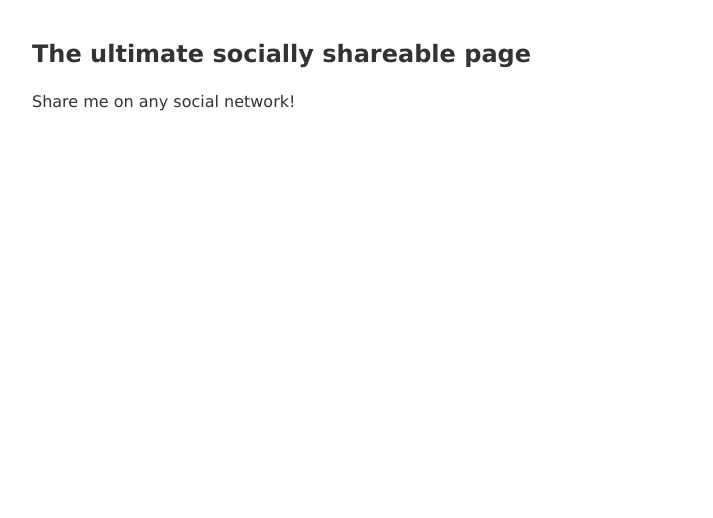
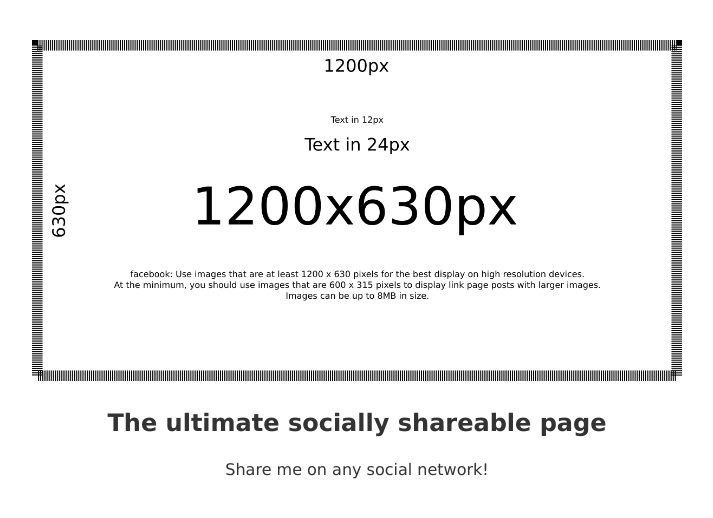
Before and after one commit to Offirmo/x, a plain HTML site: page 20170905-shareable-on-social-networks/index.html in a window 1280 px wide. Shown: the whole page, without its empty margins (283-996 px from the left). Drawn offline with Linux system fonts and the light colour scheme.

Commit message:
TLDW :scream_cat:

```diff
--- a/20170905-shareable-on-social-networks/index.html
+++ b/20170905-shareable-on-social-networks/index.html
@@ -41,7 +41,7 @@
 	<meta property="og:title" content="The ultimate socially shareable page">
 	<meta property="og:site_name" content="{@formatMessage _key="title"/}">
 	<meta property="og:description" content="A clear description, at least two sentences long. The ultimate socially shareable page"> <!-- at least two sentences long -->
-	<meta property="og:image" content="./assets/1200x630.png">
+	<meta property="og:image" content="assets/1200x630.png">
 	<meta property="og:image:width" content="1200">
 	<meta property="og:image:height" content="630">
 	<!-- <meta property="fb:app_id" content="{@formatMessage _key="facebook_page"/}"> -->
@@ -58,7 +58,8 @@
 			max-width: 650px;
 			line-height: 1.6;
 			font-size: 16px;
-			padding: 0 10px
+			padding: 0 10px;
+			text-align: center;
 		}
 		h1, h2, h3 {
 			line-height: 1.2
@@ -66,5 +67,6 @@
 	</style>
 </head>
 
+<img src="assets/1200x630.png" width="100%">
 <h2>The ultimate socially shareable page</h2>
 <p>Share me on any social network!</p>
```
